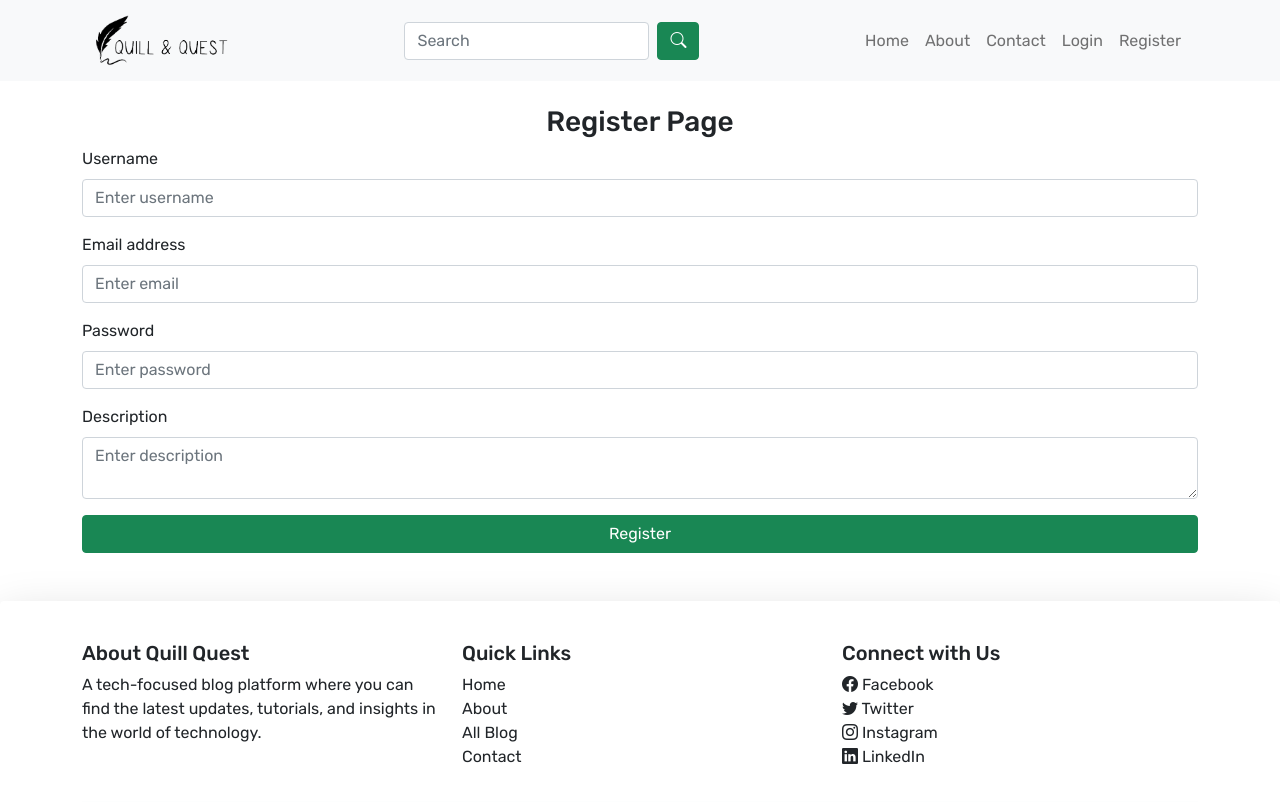
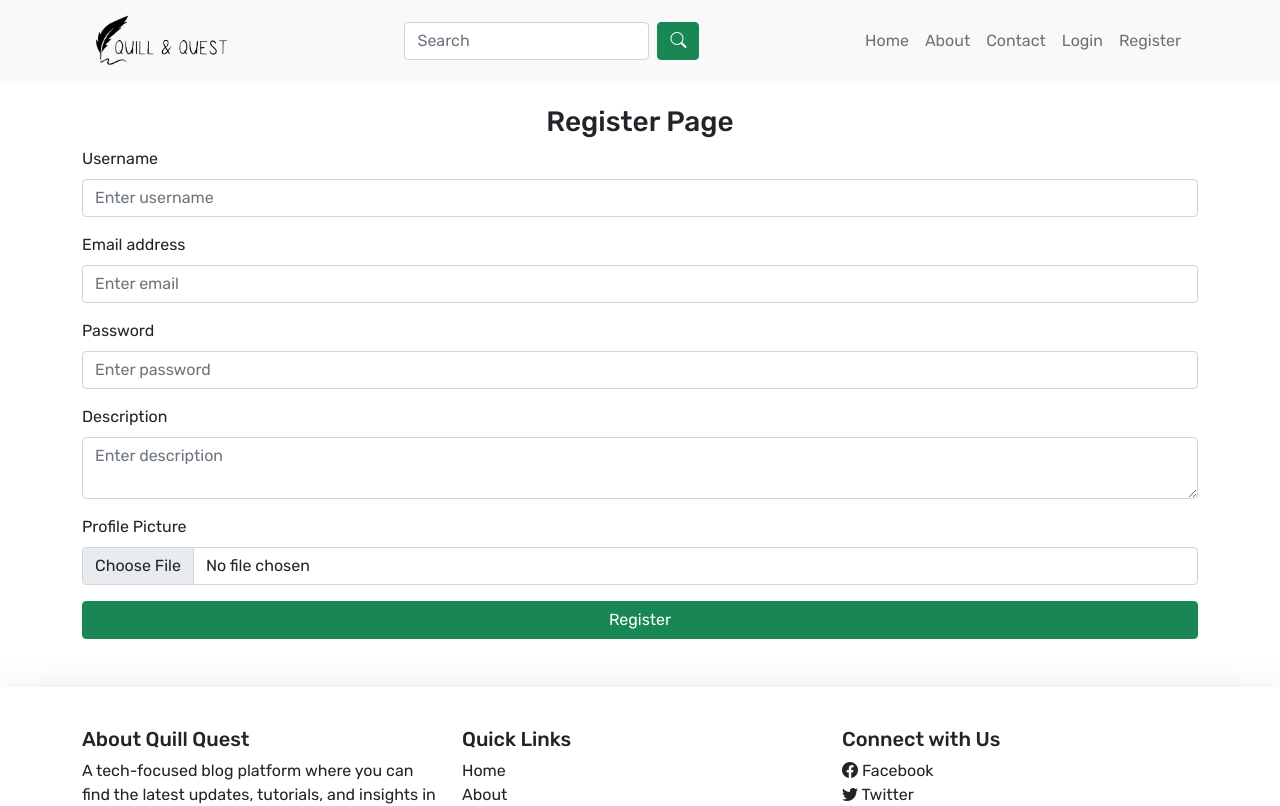
Before and after one commit to ragOP/bugbounty, a React (Vite) app: page /user/register in a window 1280 px wide. Shown: the top 806 px of the page. Built offline with nearby package versions, Linux system fonts and the light colour scheme; a web font is replaced by a local one.

Commit message:
pulling profile picture

```diff
--- a/src/components/layout/NavBar.jsx
+++ b/src/components/layout/NavBar.jsx
@@ -44,7 +44,13 @@ function NavBar({ user }) {
               </Link>
             </li>
             {user ? (
-              <li className="nav-item dropdown">
+              <li className="nav-item dropdown d-flex align-items-center ms-3">
+                <img
+                  src={`http://localhost:3001/${user.profilePicture}`}
+                  alt="profile"
+                  style={{ width: "25px", borderRadius: "50%" }}
+                  className="mb-3"
+                />
                 <p
                   className="nav-link dropdown-toggle"
                   id="navbarDropdown"
--- a/src/components/pages/RegisterPage.jsx
+++ b/src/components/pages/RegisterPage.jsx
@@ -9,6 +9,7 @@ function RegisterPage() {
   const [email, setEmail] = useState("");
   const [password, setPassword] = useState("");
   const [description, setDescription] = useState("");
+  const [profilePicture, setProfilePicture] = useState(null);
 
   const navigateTo = useNavigate();
 
@@ -16,12 +17,21 @@ function RegisterPage() {
     e.preventDefault();
 
     try {
-      const user = await axios.post("http://localhost:3001/user/register", {
-        username,
-        email,
-        password,
-        description,
-      });
+      const user = await axios.post(
+        "http://localhost:3001/user/register",
+        {
+          username,
+          email,
+          password,
+          description,
+          profilePicture,
+        },
+        {
+          headers: {
+            "Content-Type": "multipart/form-data",
+          },
+        }
+      );
       const accessToken = user.data.sessionId;
       localStorage.setItem("accessToken", accessToken);
       navigateTo("/");
@@ -80,6 +90,14 @@ function RegisterPage() {
               onChange={(e) => setDescription(e.target.value)}
             ></textarea>
           </div>
+          <div className="mb-3">
+            <label className="form-label">Profile Picture</label>
+            <input
+              className="form-control"
+              type="file"
+              onChange={(e) => setProfilePicture(e.target.files[0])}
+            />
+          </div>
           <button type="submit" className="btn btn-success w-100">
             Register
           </button>
```
